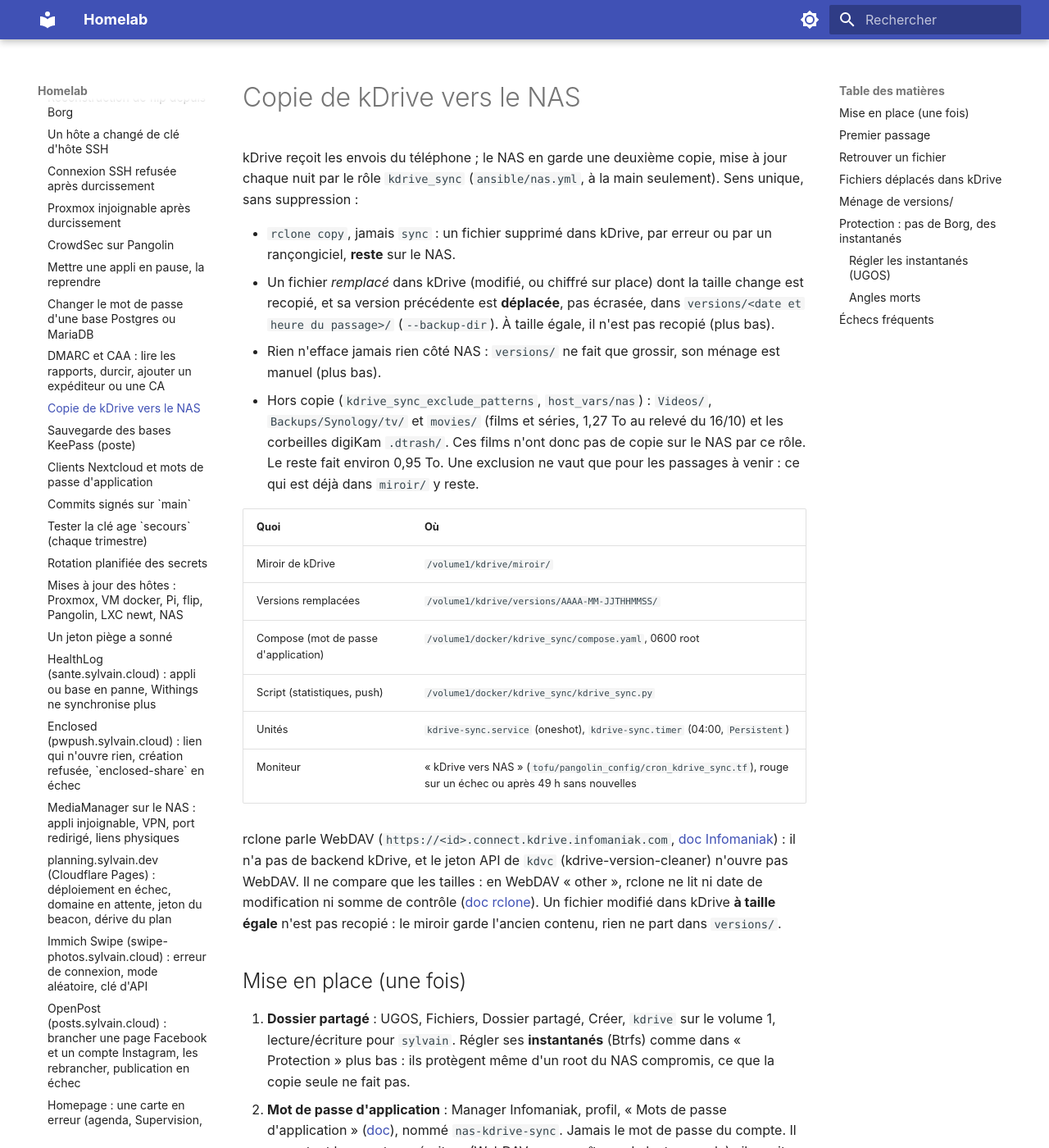
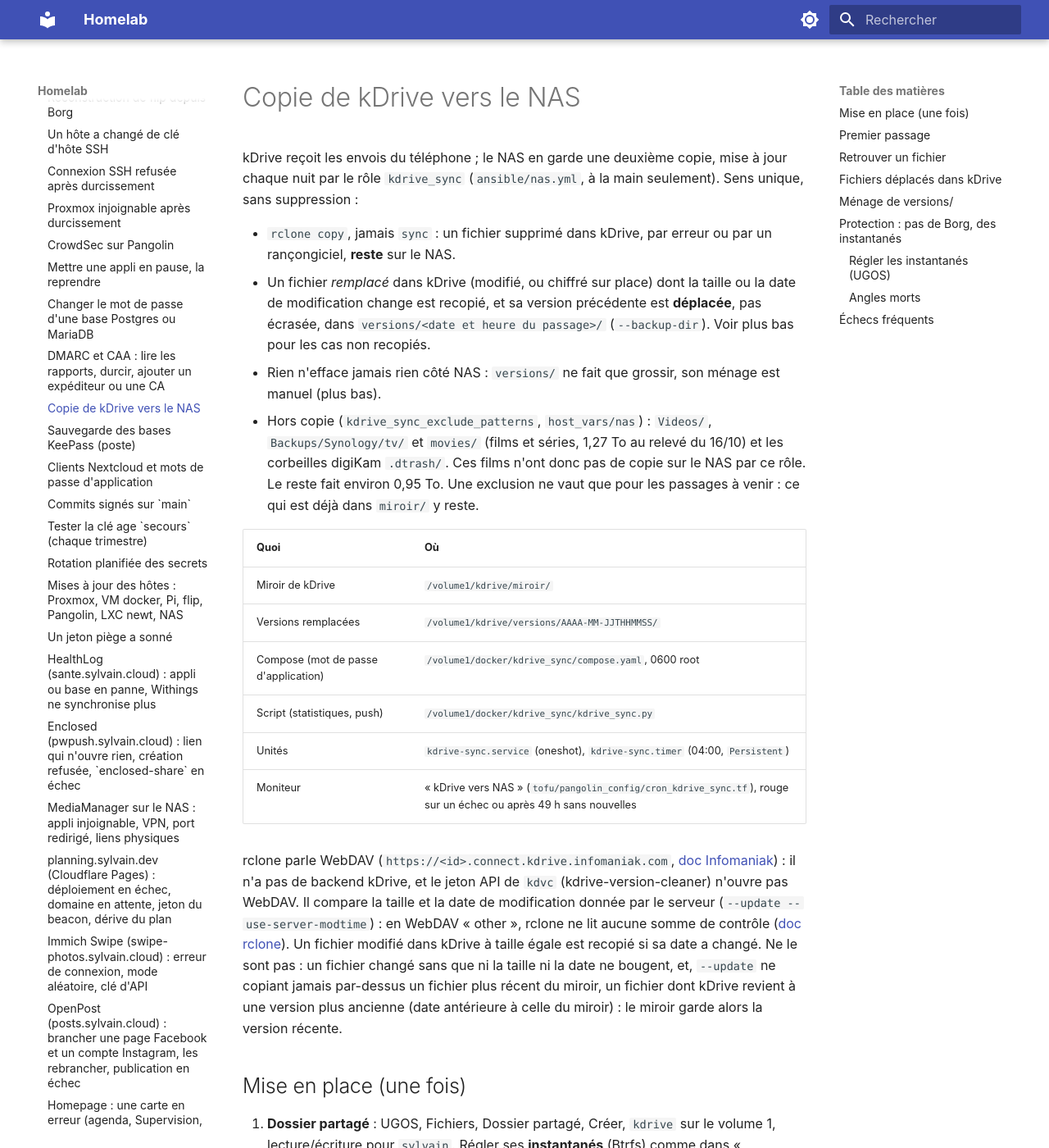
Before and after one commit to sylvainmetayer/homelab, an MkDocs documentation site: the page built from docs/runbooks/kdrive-nas.md, in a window 1280 px wide and 1400 px high. Shown: the whole window at 82% size. Built offline with MkDocs 1.6.1 and Material for MkDocs 9.7.7, drawn with Linux system fonts in a browser that asks for light colours.

Commit message:
docs(kdrive_sync): revue, runbook et matrice suivent la comparaison par taille et date
Claude-Session: https://claude.ai/code/session_01EfxfYAbz2gwpFVQsyUyGKn

```diff
--- a/docs/runbooks/kdrive-nas.md
+++ b/docs/runbooks/kdrive-nas.md
@@ -7,9 +7,10 @@ main seulement). Sens unique, sans suppression :
 - `rclone copy`, jamais `sync` : un fichier supprimé dans kDrive, par erreur
   ou par un rançongiciel, **reste** sur le NAS.
 - Un fichier *remplacé* dans kDrive (modifié, ou chiffré sur place) dont la
-  taille change est recopié, et sa version précédente est **déplacée**, pas
-  écrasée, dans `versions/<date et heure du passage>/` (`--backup-dir`). À
-  taille égale, il n'est pas recopié (plus bas).
+  taille ou la date de modification change est recopié, et sa version
+  précédente est **déplacée**, pas écrasée, dans
+  `versions/<date et heure du passage>/` (`--backup-dir`). Voir plus bas pour
+  les cas non recopiés.
 - Rien n'efface jamais rien côté NAS : `versions/` ne fait que grossir, son
   ménage est manuel (plus bas).
 - Hors copie (`kdrive_sync_exclude_patterns`, `host_vars/nas`) : `Videos/`,
@@ -31,11 +32,14 @@ main seulement). Sens unique, sans suppression :
 rclone parle WebDAV (`https://<id>.connect.kdrive.infomaniak.com`, [doc
 Infomaniak](https://www.infomaniak.com/fr/support/faq/2636)) : il n'a pas de
 backend kDrive, et le jeton API de `kdvc` (kdrive-version-cleaner) n'ouvre
-pas WebDAV. Il ne compare que les tailles : en WebDAV « other », rclone ne
-lit ni date de modification ni somme de contrôle ([doc
-rclone](https://rclone.org/webdav/)). Un fichier modifié dans kDrive **à
-taille égale** n'est pas recopié : le miroir garde l'ancien contenu, rien ne
-part dans `versions/`.
+pas WebDAV. Il compare la taille et la date de modification donnée par le
+serveur (`--update --use-server-modtime`) : en WebDAV « other », rclone ne lit
+aucune somme de contrôle ([doc rclone](https://rclone.org/webdav/)). Un
+fichier modifié dans kDrive à taille égale est recopié si sa date a changé.
+Ne le sont pas : un fichier changé sans que ni la taille ni la date ne
+bougent, et, `--update` ne copiant jamais par-dessus un fichier plus récent
+du miroir, un fichier dont kDrive revient à une version plus ancienne (date
+antérieure à celle du miroir) : le miroir garde alors la version récente.
 
 ## Mise en place (une fois)
 
```
Also changed, not shown: docs/matrice-des-donnees.md (+1 -1 lines).
